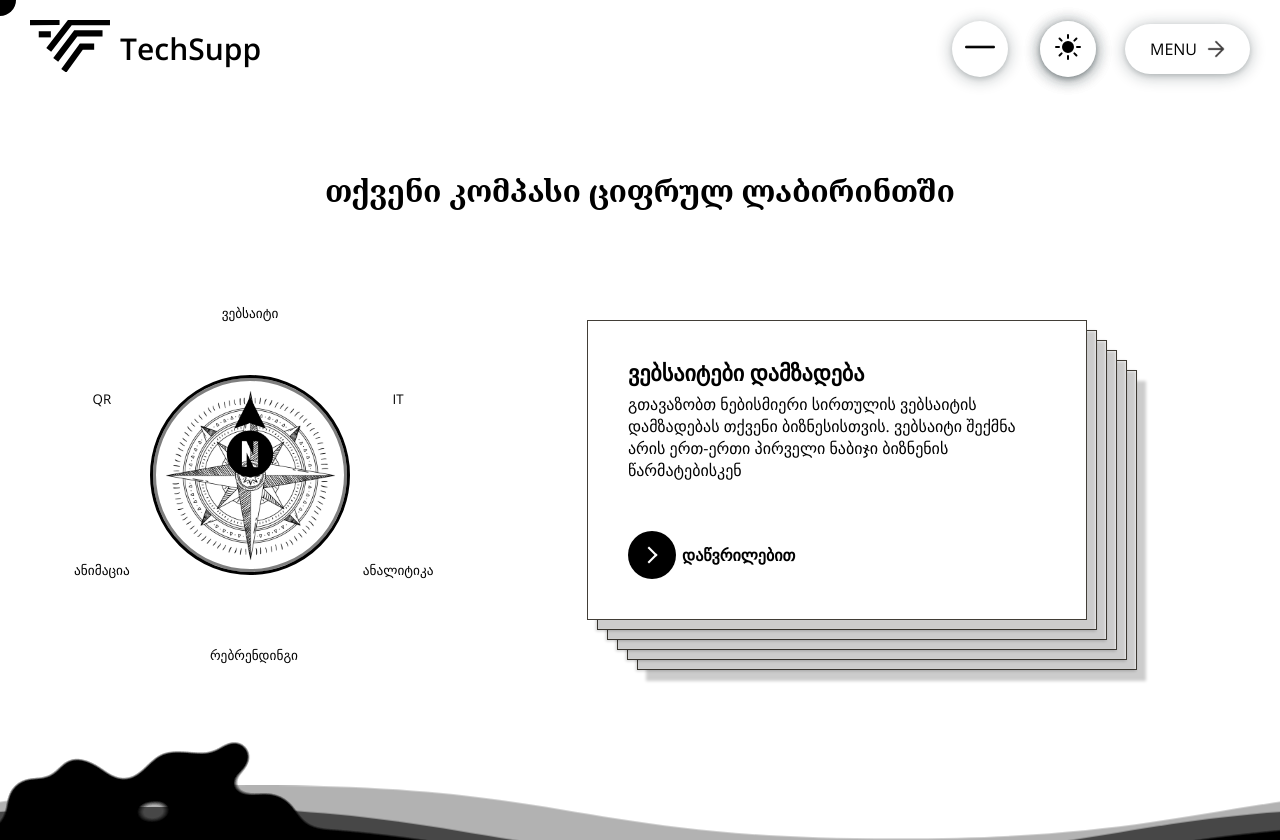
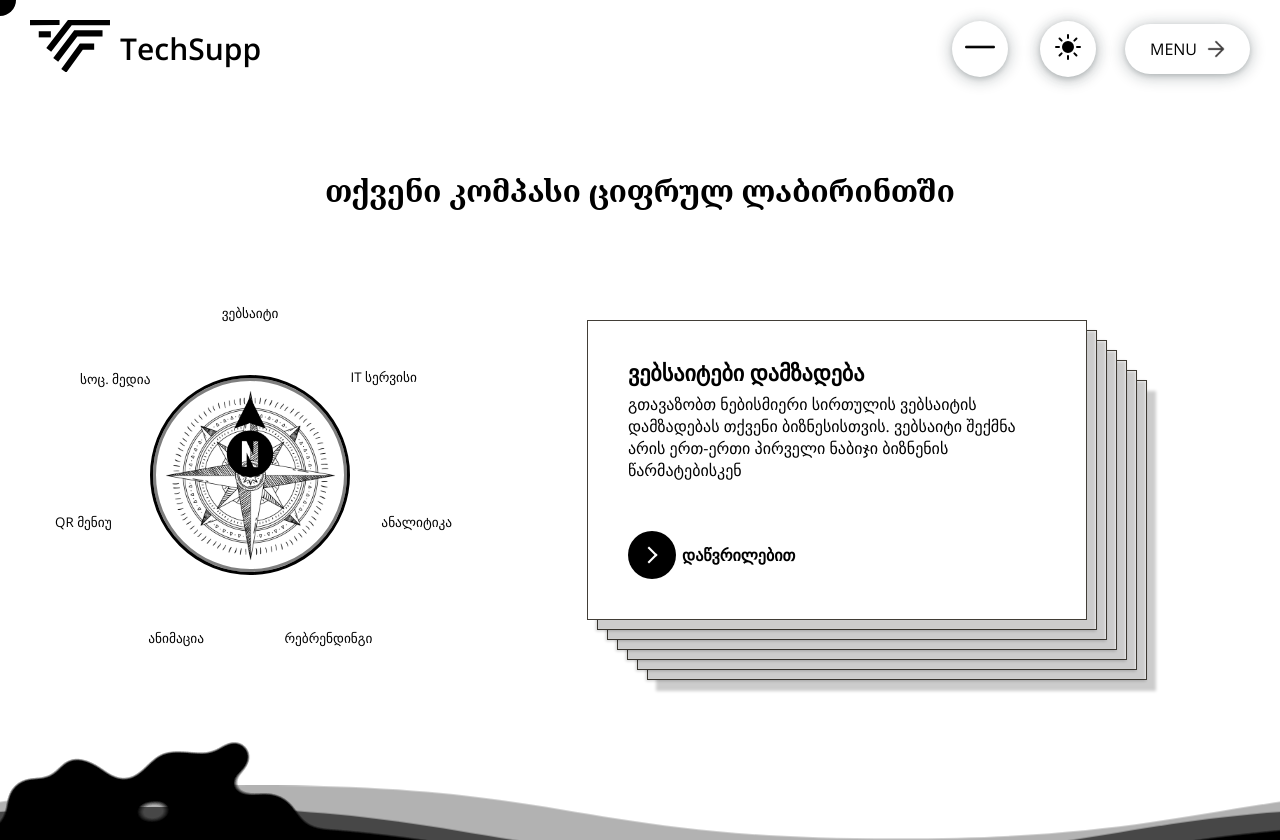
Before and after one commit to Guram12/Techsupp, a React (Vite) app: page / in a window 1280 px wide. Shown: the top 840 px of the page. Built offline with nearby package versions, Linux system fonts and the light colour scheme; a web font is replaced by a local one.

Commit message:
amaqvs rom im idiotma chamopulos

```diff
--- a/src/App.jsx
+++ b/src/App.jsx
@@ -17,6 +17,8 @@ import CursorProvider from "./components/CursorContext/CursorContext.jsx";
 import Contact from "./components/pages/Contact.jsx";
 import FacebookMSG from "./components/FacebookMSG.jsx";
 import { AnimatePresence } from "framer-motion";
+import SocialMedia from "./components/pages/SocialMedia.jsx";
+
 
 function App() {
   const [showSplashScreen, setShowSplashScreen] = useState(true);
@@ -187,6 +189,10 @@ function App() {
               path="services/analitycs"
               element={<AnaliticPage  handle_context_change = {handle_context_change} isDarkmodeOn={isDarkmodeOn} />}
             />
+                        <Route
+              path="services/socialmedia"
+              element={<SocialMedia  handle_context_change = {handle_context_change} isDarkmodeOn={isDarkmodeOn} />}
+            />
             {/* <Route path="/members" element={<Members />} /> */}
           </Routes>
         </AnimatePresence>
--- a/src/components/animations/CardAnimation.jsx
+++ b/src/components/animations/CardAnimation.jsx
@@ -16,6 +16,7 @@ export default function CardAnimation({ activeTab, handleTabClick, isDarkmodeOn
     "რებრენდინგი",
     "ანიმაცია",
     "QR მენიუ",
+    "სოც. მედია",
   ];
 
   const cardContents = [
@@ -60,6 +61,13 @@ export default function CardAnimation({ activeTab, handleTabClick, isDarkmodeOn
       path: "/services/menu",
       content:
         "შეთავაზება კაფე/ბარებს, რესტორნებს.     ტექსაპი დაგეხმარებათ, თქვენი ბიზნესისთვის QR მენიუს დამზადებაში და შესაბამისად, მომხმარებლებისთვის უფრო მაღალი ხარისხის მომსახურების შექმნაში.",
+    },
+    {
+      title: "სოც. მედია",
+      button_content: "დაწყვრილებით",
+      path: "/services/socialmedia",
+      content:
+        "სოციალური ქსელის მართვა.     ტექსაპი დაგეხმარებათ, თქვენი ბიზნესისთვის QR მენიუს დამზადებაში და შესაბამისად, მომხმარებლებისთვის უფრო მაღალი ხარისხის მომსახურების შექმნაში.",
     },
   ];
 
--- a/src/components/animations/Compass.jsx
+++ b/src/components/animations/Compass.jsx
@@ -9,11 +9,13 @@ function Compass({ angle, rotateTo, isDarkmodeOn }) {
 
   const points = [
     { label: 'ვებსაიტი', angle: 0, rotate: 0 },
-    { label: 'IT', angle: 60, rotate: -60 },
-    { label: 'ანალიტიკა', angle: 120, rotate: -120 },
-    { label: 'რებრენდინგი', angle: 180, rotate: -180 },
-    { label: 'ანიმაცია', angle: 240, rotate: -240 },
-    { label: 'QR', angle: 300, rotate: -300 }
+    { label: 'IT სერვისი', angle: 51.4, rotate: -51.4 },
+    { label: 'ანალიტიკა', angle: 102.8, rotate: -102.8 },
+    { label: 'რებრენდინგი', angle: 154.2 , rotate: -154.2 },
+    { label: 'ანიმაცია', angle: 205.6, rotate: -205.6 },
+    { label: 'QR მენიუ', angle: 257, rotate: -257 },
+    { label: 'სოც. მედია', angle: 308, rotate: -308 }
+
   ];
 
 
--- a/src/components/animations/Techsupp_logo.jsx
+++ b/src/components/animations/Techsupp_logo.jsx
@@ -1,5 +1,5 @@
 import React, { useState, useEffect } from 'react';
-
+import "../styles/Techsupp_logo.css"
 
 const AnimatedLogo = () => {
     const [toggle, setToggle] = useState(false);
--- /dev/null
+++ b/src/components/pages/SocialMedia.jsx
@@ -0,0 +1,19 @@
+import "../styles/SocialMedia.css"
+import transition from "../Header/Transition"
+
+
+
+function SocialMedia() {
+  return (
+    <div style={{paddingTop: "100px"}} >
+      social media page
+    </div>
+  )
+}
+
+export default transition(SocialMedia);
+
+
+
+
+// 3 პაკეტი , ფ, ინსტაგ, ლინკდინი, ტწიტერ
--- a/src/components/styles/Header.css
+++ b/src/components/styles/Header.css
@@ -108,8 +108,7 @@
 
 .dark_mode {
   border-radius: 50%;
-  box-shadow: rgba(14, 30, 37, 0.12) 0px 2px 4px 0px,
-    rgba(14, 30, 37, 0.32) 0px 2px 16px 0px;
+  box-shadow: rgb(14 30 37 / 0%) 0px 2px 4px 0px, rgb(14 30 37 / 5%) 0px 2px 16px 0px;
 }
 
 .menu div {
--- a/src/components/styles/card.css
+++ b/src/components/styles/card.css
@@ -136,35 +136,46 @@ h1 {
   transform: rotate(-74deg) translateX(101%) translateY(-18%) scale(0.3) skewX(8deg) skewY(1deg);
 }
 
+.card.hidden:nth-of-type(7) {
+  transform: rotate(-74deg) translateX(101%) translateY(-18%) scale(0.3) skewX(8deg) skewY(1deg);
+}
+
+
 .card:nth-of-type(1) {
-  z-index: 5;
+  z-index: 6;
   transform: translateX(0px) translateY(0px);
 }
 
 .card:nth-of-type(2) {
-  z-index: 4;
+  z-index: 5;
   transform: translateX(10px) translateY(10px);
 }
 
 .card:nth-of-type(3) {
-  z-index: 3;
+  z-index: 4;
   transform: translateX(20px) translateY(20px);
 }
 
 .card:nth-of-type(4) {
-  z-index: 2;
+  z-index: 3;
   transform: translateX(30px) translateY(30px);
 }
 
 .card:nth-of-type(5) {
-  z-index: 1;
+  z-index: 2;
   transform: translateX(40px) translateY(40px);
 }
 
 .card:nth-of-type(6) {
-  z-index: 0;
+  z-index: 1;
   transform: translateX(50px) translateY(50px);
 }
+
+.card:nth-of-type(7) {
+  z-index: 0;
+  transform: translateX(60px) translateY(60px);
+}
+
 
 @media (max-width: 500px) {
   .page {
```
Also changed, not shown: src/components/styles/SocialMedia.css (added).
